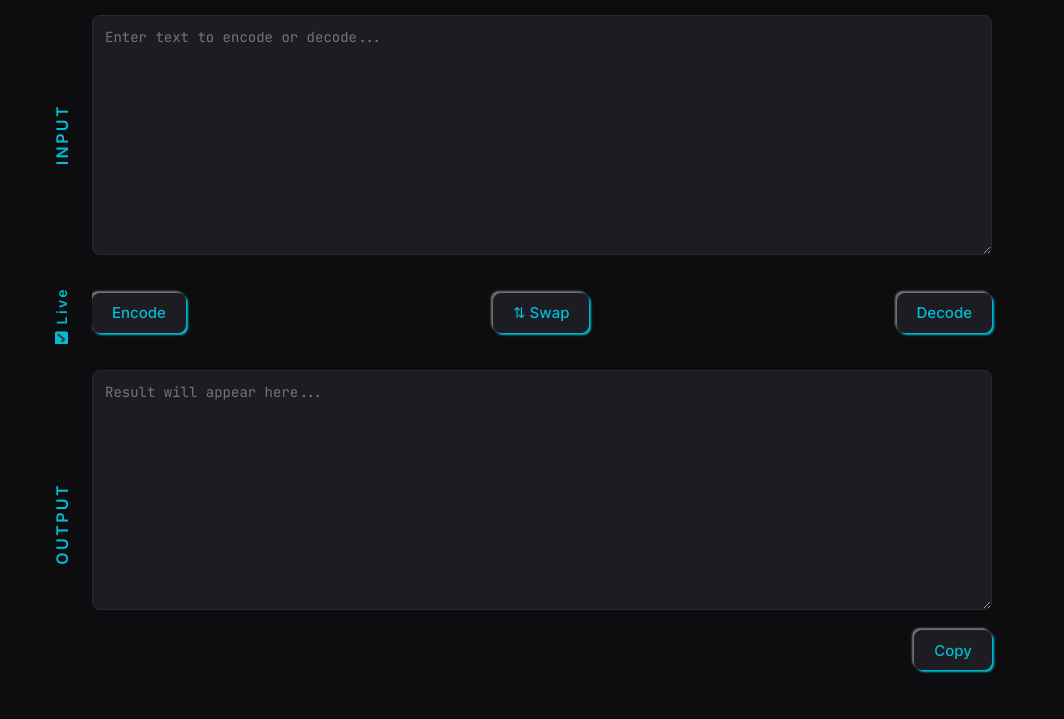
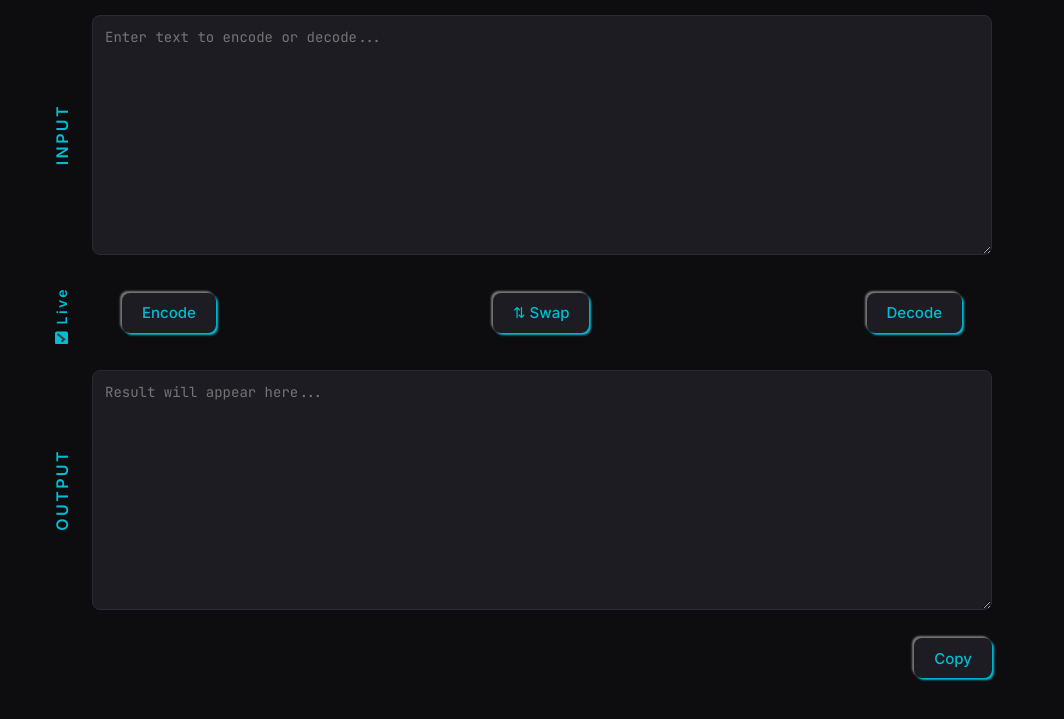
Before and after one commit to Murffyp/url-encode-decode, a plain HTML site: page index.html in a window 1280 px wide. Shown: the part 135-854 px from the top of the page, without its empty margins (96-1160 px from the left). Drawn offline with Linux system fonts and the light colour scheme.

Commit message:
finalized some style changes. essentially done for now.. accent color/scheme may change when its put into the overall Dev Tools Bundle Project git repo

```diff
--- a/index.html
+++ b/index.html
@@ -210,6 +210,14 @@
       color: var(--btn-highlight);
   }
 
+  .btn-left-pad {
+	  margin-left: 30px;
+  }
+
+  .btn-right-pad {
+	  margin-right: 30px;
+  }
+
   .btn-wrap-h {
 	  height: 56px;
 	  /*height: calc(var(--btn-h) + 16px);*/
@@ -260,23 +268,28 @@
 		    </div>
             <div class="container btn-wrap-h">
                 <div id="mid-btn" class="buttons center-btns">
-                    <div class="btn" id="btnEncode">Encode</div>
+                    <div class="btn btn-left-pad" id="btnEncode">Encode</div>
                     <div class="btn" id="btnSwap">⇅ Swap</div>
-                    <div class="btn" id="btnDecode">Decode</div>
+                    <div class="btn btn-right-pad" id="btnDecode">Decode</div>
                 </div>
             </div>
         </div>
-
-
 		<div class="side-code-wrap">
             <div class="side-container">
     			<div class="side-label">Output</div>
             </div>
             <div class="container">
                 <textarea id="output" placeholder="Result will appear here..." readonly></textarea>
-                    <div class="buttons copy">
-                        <div class="btn" id="btnCopy">Copy</div>
-                    </div>
+            </div>
+        </div>
+		<div class="side-code-wrap">
+            <div class="side-container">
+    			<div class="side-label"></div>
+            </div>
+            <div class="container">
+                <div class="buttons copy">
+                    <div class="btn" id="btnCopy">Copy</div>
+                </div>
             </div>
         </div>
     </div>
@@ -307,10 +320,12 @@ function handleInput() {
 document.getElementById('live-label').addEventListener('change', function() {
     if (this.checked) {
         input.addEventListener('input', handleInput);
+        output.placeholder = 'Result will appear here...';
     } else {
         input.removeEventListener('input', handleInput);
         output.value = '';
         removeHighlightButton();
+        output.placeholder = 'Click Encode or Decode to process...';
     }
 });
 
```
